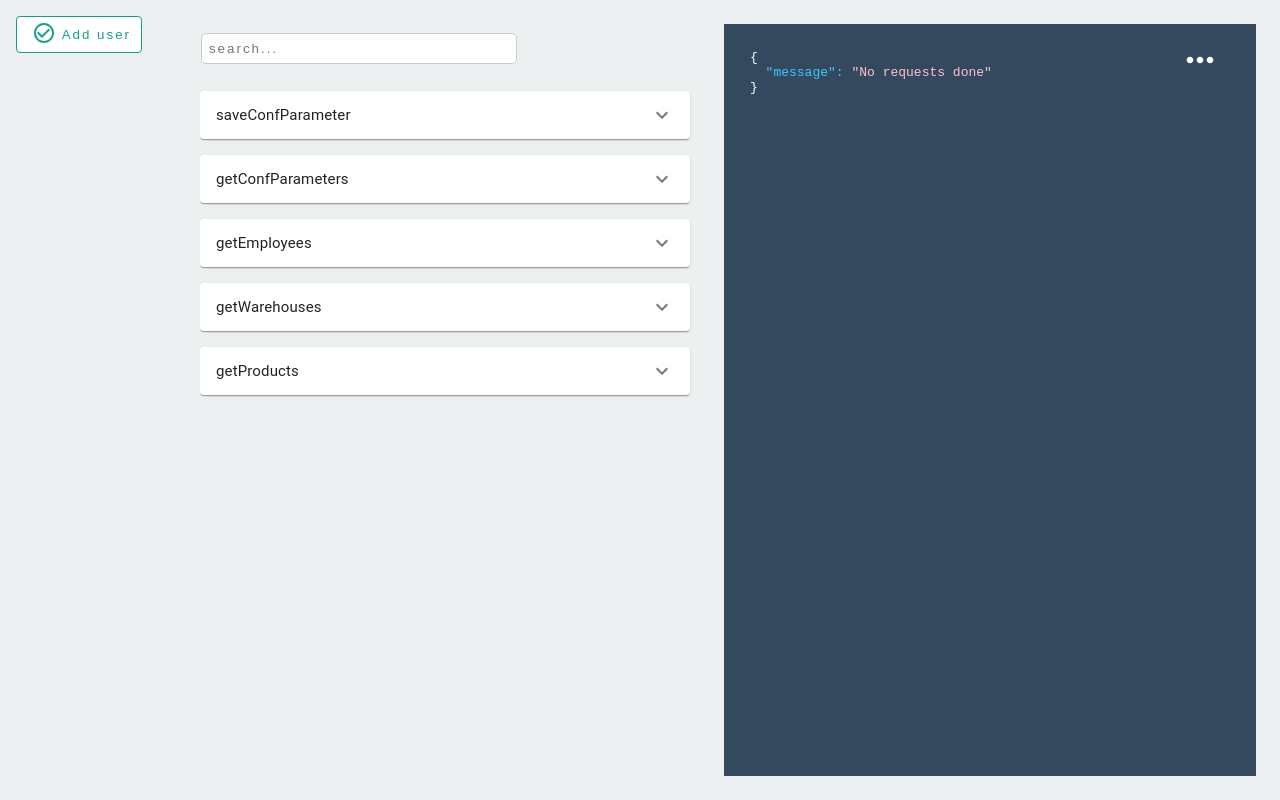
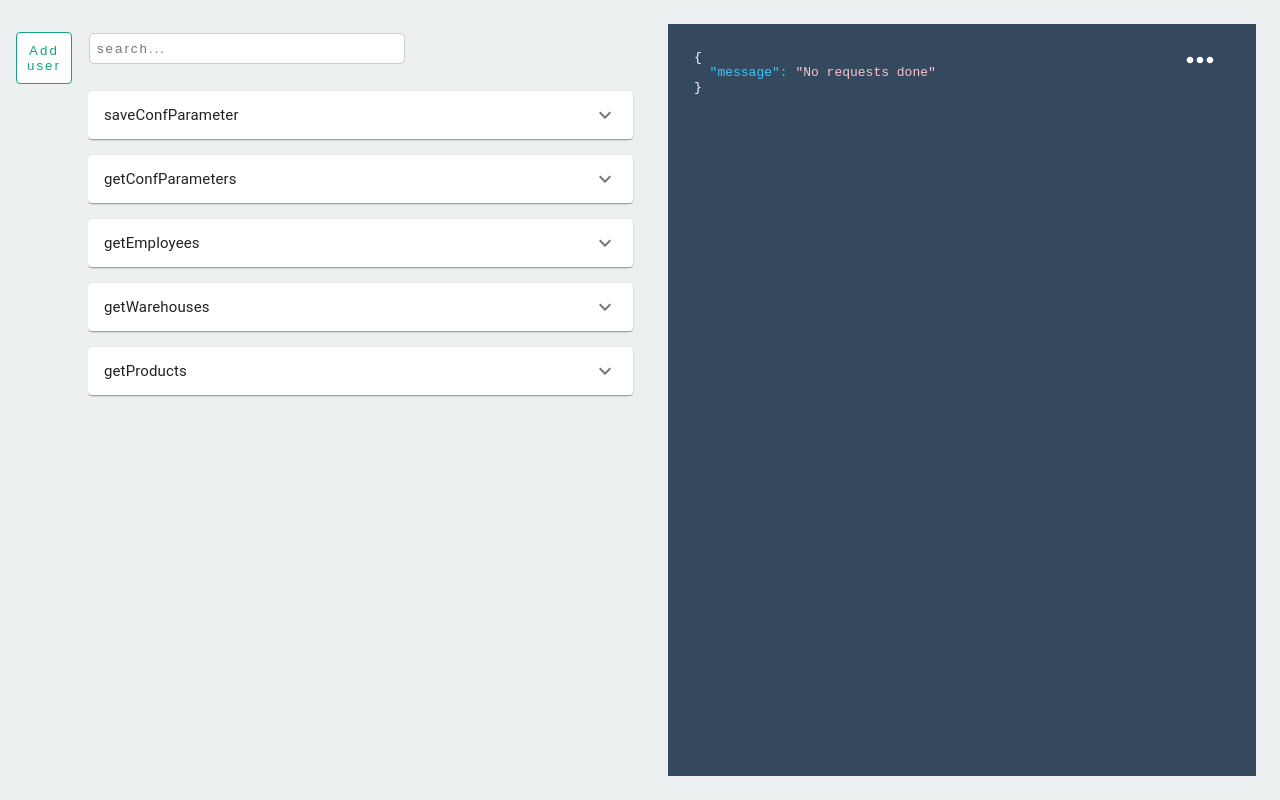
Before and after one commit to oliverilm/erply-postman, a React app: page / in a window 1280 px wide. Built offline with nearby package versions, Linux system fonts and the light colour scheme.

Commit message:
update style

```diff
--- a/src/components/Modal.tsx
+++ b/src/components/Modal.tsx
@@ -5,7 +5,6 @@ import { useTransition, animated } from 'react-spring';
 import { UserI } from '../@interfaces';
 import { UsersListContext } from '../context/index';
 import { Button } from './custom/Button';
-import CheckCircleOutlineIcon from '@material-ui/icons/CheckCircleOutline';
 import AddIcon from '@material-ui/icons/Add';
 
 const Input = styled.input`
@@ -87,10 +86,9 @@ const Modal: React.FC = () => {
 	return (
 		<div>
 			<Button
-				icon={CheckCircleOutlineIcon}
-				iconPlacement="left"
 				variant={'primary'}
 				onClick={toggleModal}
+				style={{ width: '100%' }}
 			>
 				Add user
 			</Button>
--- a/src/components/UserList.tsx
+++ b/src/components/UserList.tsx
@@ -14,7 +14,7 @@ const ListCard = styled.div`
 	border-radius: 5px;
 	border: 1px solid #ccc;
 	margin: 0.5em 0.25em;
-	min-height: 3em;
+	min-height: 4em;
 	width: 14em;
 `;
 
@@ -167,8 +167,8 @@ interface UserListProps {
 
 export const UserList: React.FC<UserListProps> = ({ userList }) => {
 	return (
-		<div style={{ width: '430px', padding: '1em' }}>
-			<div style={{ marginBottom: '2em' }}>
+		<div style={{ padding: '1em' }}>
+			<div style={{ margin: '1em 0px', width: '100%' }}>
 				<Modal />
 			</div>
 			{userList.map((user, index) => (
--- a/src/components/requests/Request.tsx
+++ b/src/components/requests/Request.tsx
@@ -70,6 +70,7 @@ const Request: React.FC<Props> = ({ requestObj }): JSX.Element => {
 						<>
 							<InputLabel id={`${name}-label`}>{name}</InputLabel>
 							<Select
+								style={{ width: 300 }}
 								labelId={`${name}-label`}
 								id={`${name}-select`}
 								value={params[name]} // TODO: fix this
@@ -91,6 +92,7 @@ const Request: React.FC<Props> = ({ requestObj }): JSX.Element => {
 							label={name}
 							required={required}
 							type={type}
+							style={{ width: 300 }}
 							onChange={(e) => {
 								change(name, e);
 							}}
```
